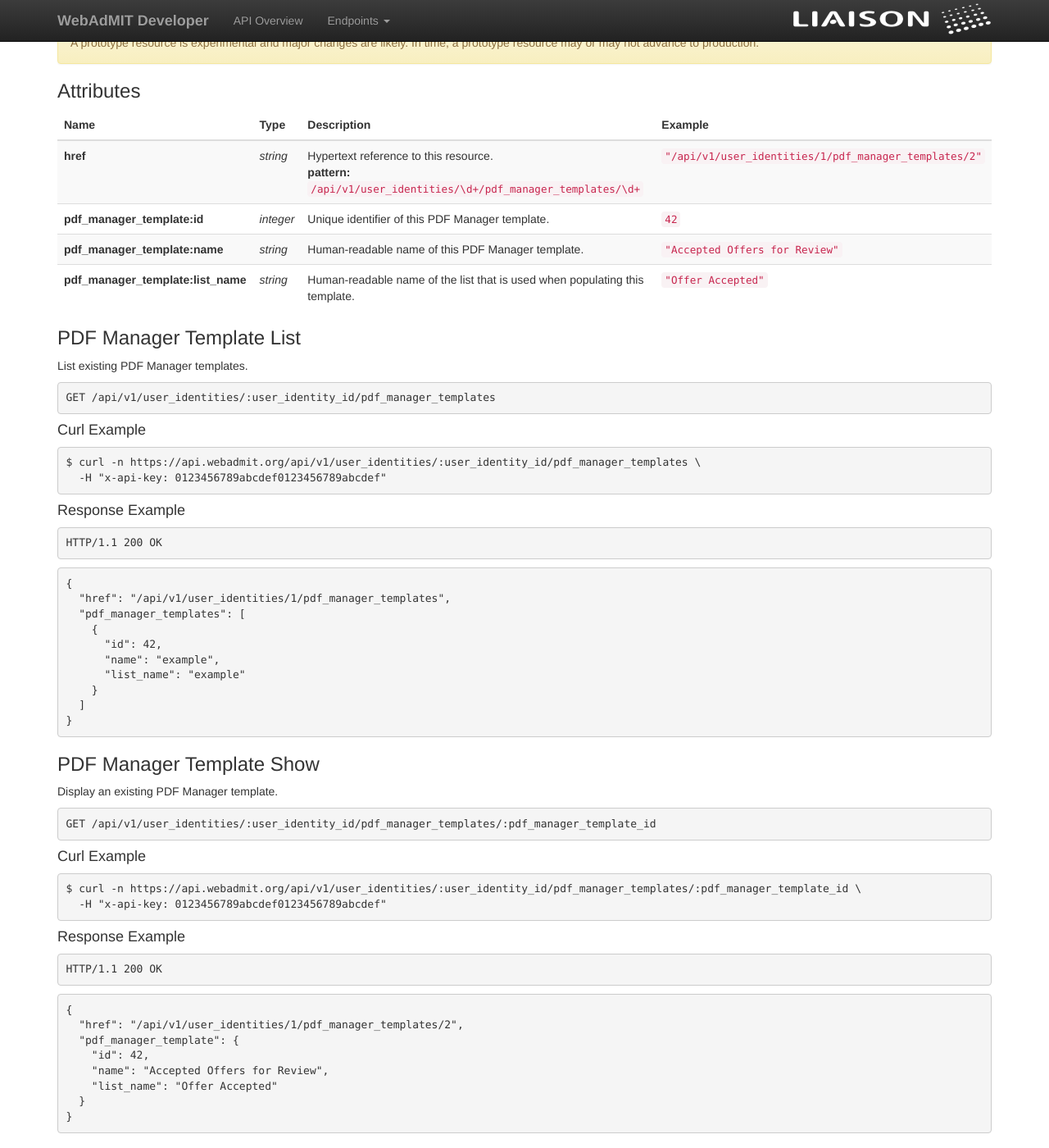
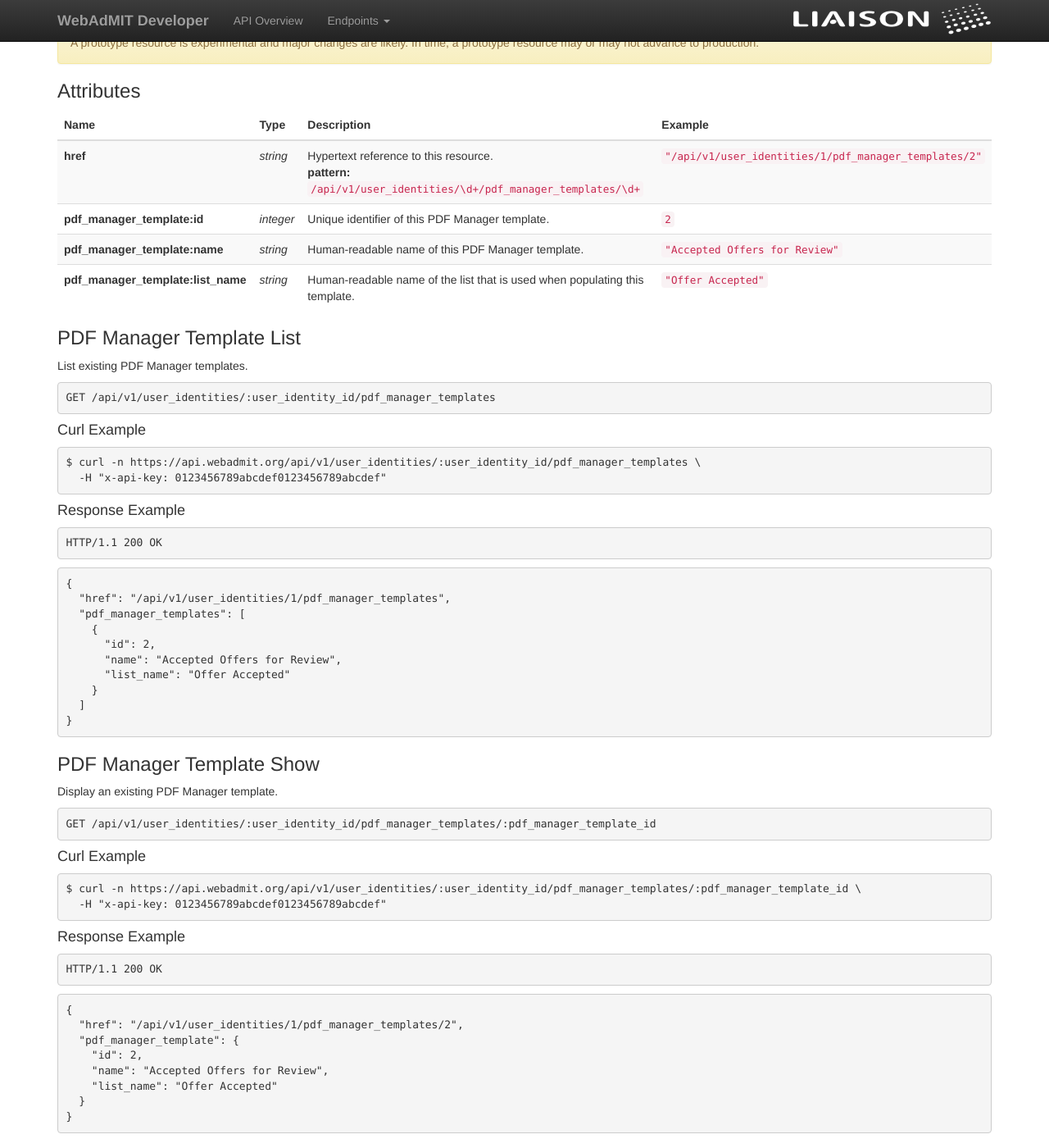
Before and after one commit to Liaison-Intl/Liaison-Intl.github.io, a Jekyll site: the page built from pdf_manager_template.md, in a window 1280 px wide and 1400 px high, scrolled down 231 px. Shown: the whole window at 82% size. Built offline with Jekyll 4.4.1, drawn with Linux system fonts in a browser that asks for light colours; nearby versions of some CDN libraries.

Commit message:
snapshot

```diff
--- a/pdf_manager_template.md
+++ b/pdf_manager_template.md
@@ -34,7 +34,7 @@
 <td><strong>pdf_manager_template:id</strong></td>
 <td><em>integer</em></td>
 <td>Unique identifier of this PDF Manager template.</td>
-<td><code>42</code></td>
+<td><code>2</code></td>
 </tr>
 <tr>
 <td><strong>pdf_manager_template:name</strong></td>
@@ -72,9 +72,9 @@
   &quot;href&quot;: &quot;/api/v1/user_identities/1/pdf_manager_templates&quot;,
   &quot;pdf_manager_templates&quot;: [
     {
-      &quot;id&quot;: 42,
-      &quot;name&quot;: &quot;example&quot;,
-      &quot;list_name&quot;: &quot;example&quot;
+      &quot;id&quot;: 2,
+      &quot;name&quot;: &quot;Accepted Offers for Review&quot;,
+      &quot;list_name&quot;: &quot;Offer Accepted&quot;
     }
   ]
 }
@@ -101,7 +101,7 @@
 <pre lang="json"><code>{
   &quot;href&quot;: &quot;/api/v1/user_identities/1/pdf_manager_templates/2&quot;,
   &quot;pdf_manager_template&quot;: {
-    &quot;id&quot;: 42,
+    &quot;id&quot;: 2,
     &quot;name&quot;: &quot;Accepted Offers for Review&quot;,
     &quot;list_name&quot;: &quot;Offer Accepted&quot;
   }
```
Also changed, not shown: schemata/pdf_manager_template.json (+14 -4 lines).
